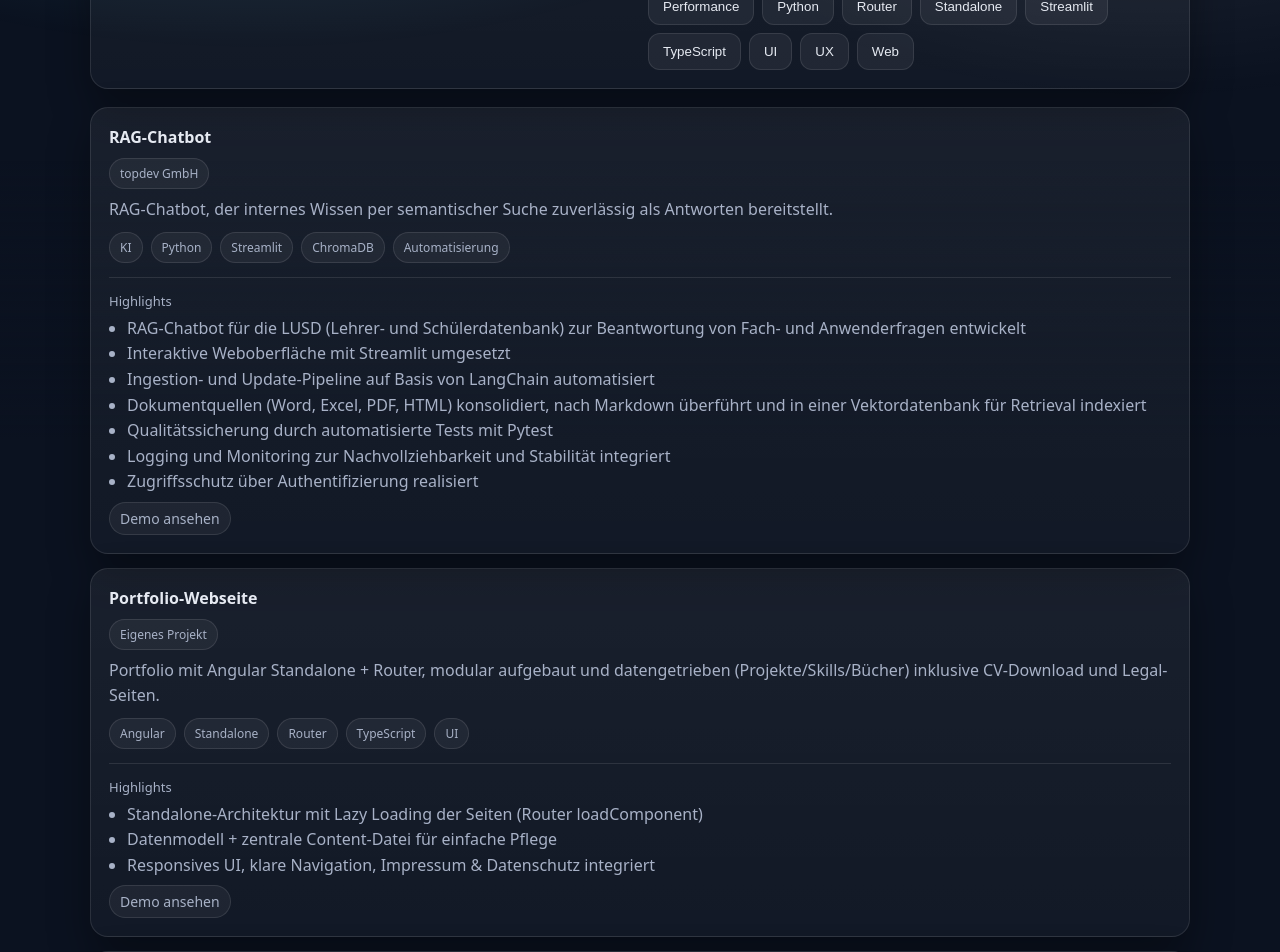
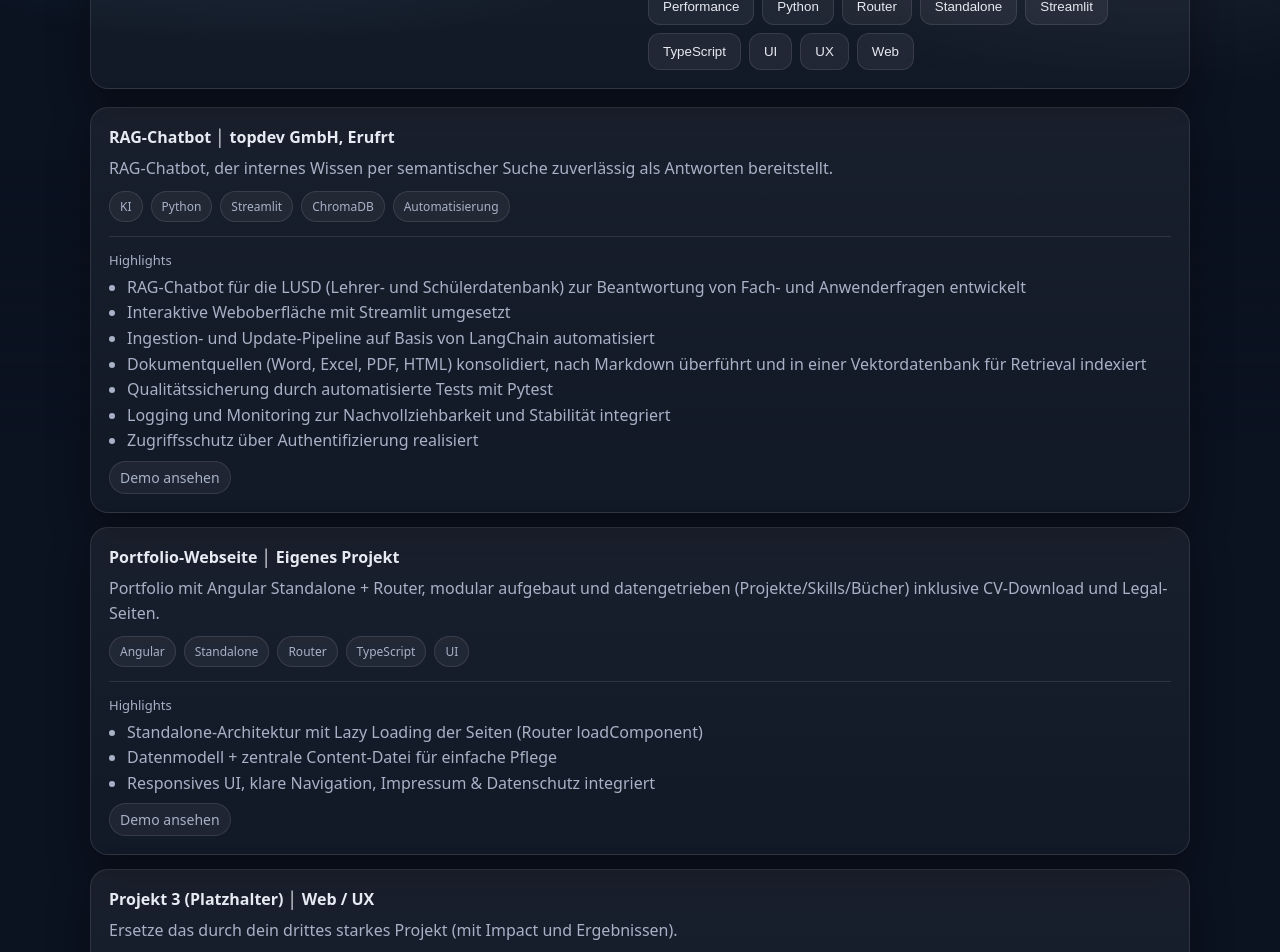
Before and after one commit to mohammadtaiba/portfolio, an Angular app: page /projects in a window 1280 px wide. Shown: the part 280-1232 px from the top of the page. Built offline with nearby package versions, Linux system fonts and the light colour scheme.

Commit message:
projekt suche modernisiert

```diff
--- a/src/app/data/portfolio-data.ts
+++ b/src/app/data/portfolio-data.ts
@@ -6,7 +6,6 @@ export type FocusItem = {
 
 export type Project = {
   title: string;
-  subtitle: string;
   description: string;
   tags: string[];
   links: { demo?: string; repo?: string };
@@ -72,8 +71,7 @@ export const PROFILE = {
 
 export const PROJECTS: Project[] = [
   {
-    title: 'RAG-Chatbot',
-    subtitle: 'topdev GmbH',
+    title: 'RAG-Chatbot │ topdev GmbH, Erufrt',
     description: 'RAG-Chatbot, der internes Wissen per semantischer Suche zuverlässig als Antworten bereitstellt.',
     tags: ['KI', 'Python', 'Streamlit', 'ChromaDB', 'Automatisierung'],
     links: { demo: 'https://lusd-ki-bot.topdev.de/' },
@@ -88,8 +86,7 @@ export const PROJECTS: Project[] = [
     ],
   },
   {
-    title: 'Portfolio-Webseite',
-    subtitle: 'Eigenes Projekt',
+    title: 'Portfolio-Webseite │ Eigenes Projekt',
     description:
       'Portfolio mit Angular Standalone + Router, modular aufgebaut und datengetrieben (Projekte/Skills/Bücher) inklusive CV-Download und Legal-Seiten.',
     tags: ['Angular', 'Standalone', 'Router', 'TypeScript', 'UI'],
@@ -101,8 +98,7 @@ export const PROJECTS: Project[] = [
     ],
   },
   {
-    title: 'Projekt 3 (Platzhalter)',
-    subtitle: 'Web / UX',
+    title: 'Projekt 3 (Platzhalter) │ Web / UX',
     description: 'Ersetze das durch dein drittes starkes Projekt (mit Impact und Ergebnissen).',
     tags: ['Web', 'UX', 'Performance'],
     links: { demo: 'https://example.com' },
--- a/src/app/pages/contact/contact.page.html
+++ b/src/app/pages/contact/contact.page.html
@@ -4,7 +4,7 @@
     <p class="small" style="margin:0;">Bitte schreib mir kurz per E-Mail – ich freue mich auf deine Anfrage.</p>
   </div>
 
-  <app-section title="Direkte Links">
+  <app-section title="">
     <div class="grid cols-3">
       <div class="card card-pad item">
         <h3>E-Mail</h3>
--- a/src/app/pages/projects/projects.page.html
+++ b/src/app/pages/projects/projects.page.html
@@ -3,15 +3,36 @@
     <h1 style="margin:0 0 6px; font-size:24px;">Projekte</h1>
     <p class="small" style="margin:0;">Hier zählen Impact, Entscheidungen und Ergebnisse. Halte es kurz, aber konkret.</p>
 
+
       <div class="grid cols-2" style="margin-top:14px;">
           <div>
               <label class="small">Suche</label>
+
+              <div style="display:flex; gap:8px; align-items:center;">
                   <input class="input" [(ngModel)]="q" placeholder="z. B. RAG, Angular, UX..." />
+                  <button class="btn" type="button" *ngIf="q.trim()" (click)="clearQuery()">✕</button>
+              </div>
           </div>
           <div>
               <label class="small">Filter</label>
+
               <div class="tags" style="margin-top:8px;">
-          <button class="btn" *ngFor="let t of tags" (click)="setTag(t)" [class.primary]="t===tag">{{ t }}</button>
+                  <button
+                          class="btn"
+                          type="button"
+                          *ngFor="let t of tags"
+                          (click)="setTag(t)"
+                          [class.primary]="t===tag">
+                      {{ t }}
+                  </button>
+
+                  <button
+                          class="btn"
+                          type="button"
+                          *ngIf="hasActiveFilters"
+                          (click)="resetFilters()">
+                      🔃 Zurücksetzen
+                  </button>
               </div>
           </div>
       </div>
@@ -21,7 +42,6 @@
     <div class="list">
       <div class="card card-pad item" *ngFor="let p of filtered">
         <h3>{{ p.title }}</h3>
-        <div class="tags"> <span class="pill">{{ p.subtitle }}</span> </div>
 
         <p>{{ p.description }}</p>
 
--- a/src/app/pages/projects/projects.page.ts
+++ b/src/app/pages/projects/projects.page.ts
@@ -21,14 +21,41 @@ export class ProjectsPage {
         return ['Alle', ...Array.from(set).sort((a,b) => a.localeCompare(b))];
     }
 
+    get hasActiveFilters(): boolean {
+        return this.q.trim().length > 0 || this.tag !== 'Alle';
+    }
+
     get filtered(): Project[] {
         const q = this.q.trim().toLowerCase();
         return this.all.filter(p => {
-      const matchesText = !q || (p.title + ' ' + p.subtitle + ' ' + p.description + ' ' + p.tags.join(' ')).toLowerCase().includes(q);
+            const matchesText =
+                !q || (p.title + ' ' + p.description + ' ' + p.tags.join(' '))
+                    .toLowerCase()
+                    .includes(q);
+
             const matchesTag = this.tag === 'Alle' || p.tags.includes(this.tag);
             return matchesText && matchesTag;
         });
     }
 
-  setTag(t: string){ this.tag = t; }
+    // Klick auf denselben Tag -> Filter wird entfernt (zurück auf "Alle")
+    setTag(t: string) {
+        if (t === 'Alle' || t === this.tag) {
+            this.tag = 'Alle';
+            return;
         }
+        this.tag = t;
+
+        // Optional: Wenn du willst, dass beim Tag-Klick auch die Suche geleert wird:
+        // this.q = '';
+    }
+
+    clearQuery() {
+        this.q = '';
+    }
+
+    resetFilters() {
+        this.q = '';
+        this.tag = 'Alle';
+    }
+}
```
Lines whose indentation alone changed are shown as unchanged.
